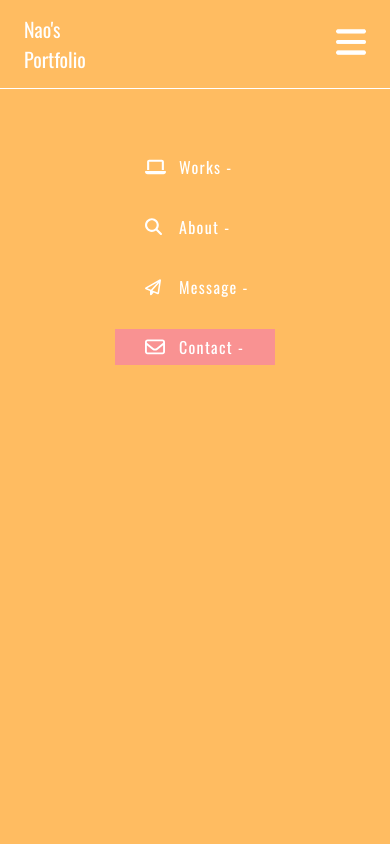
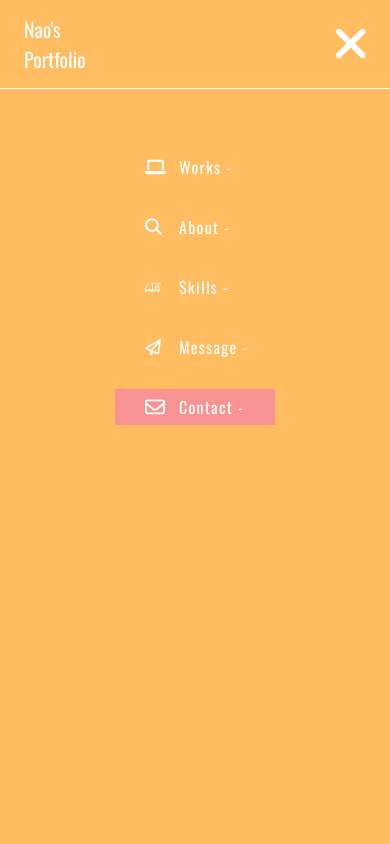
Before and after one commit to chibe36/portfolio, a plain HTML site: page portfolio/index.html in a window 390 px wide. Both pictures are taken after a click on the button "Menu". Shown: the top 844 px of the page. Drawn offline with nearby package versions, Linux system fonts and the light colour scheme.

Commit message:
Add files via upload

```diff
--- a/portfolio/JS/index.js
+++ b/portfolio/JS/index.js
@@ -1,13 +1,20 @@
 
 
 
+// ハンバーガーメニューのボタンをクリック
 jQuery("#js-button-drawer").click(function(){
-    jQuery(this).toggleClass("is__checked");
+    // ボタンに 'is-checked' クラスをトグル（追加・削除）
+    jQuery(this).toggleClass("is-checked");
+    // メニューをスライド表示・非表示
     jQuery("#js-drawer").slideToggle();
-    jQuery("body").toggleClass("is__fixed");
+    // bodyに 'is__fixed' クラスをトグルしてスクロールを固定
+    jQuery("body").toggleClass("is-fixed");
 });
 
-// ハンバーガーメニュー内のボタンをクリックしたらメニューを閉じる
+// ハンバーガーメニュー内のリンクをクリックしたらメニューを閉じる
 jQuery("#js-drawer a").click(function(){
-    jQuery("#js-button-drawer").trigger("click");
+    // メニューのボタンをクリックしたのと同じ動作をトリガーしてメニューを閉じる
+    if ($(window).width() <= 768) {
+        jQuery("#js-button-drawer").trigger("click");
+    }
 });
--- a/portfolio/index.html
+++ b/portfolio/index.html
@@ -26,7 +26,7 @@
                     <nav class="header__nav">
                         <ul class="header__nav-list">
                             <li class="header__nav-item">
-                                <a href="#works" class="header__nav-link button">
+                                <a href="#works" class="header__nav-link button" >
                                     <span class="button__icon">
                                         <svg width="21" height="16" viewBox="0 0 21 16" fill="none" xmlns="http://www.w3.org/2000/svg">
                                             <path d="M4.2 0.635498C3.04172 0.635498 2.1 1.57078 2.1 2.72115V11.0638H4.2V2.72115H16.8V11.0638H18.9V2.72115C18.9 1.57078 17.9583 0.635498 16.8 0.635498H4.2ZM0.63 12.1066C0.282187 12.1066 0 12.3868 0 12.7323C0 14.114 1.12875 15.2351 2.52 15.2351H18.48C19.8712 15.2351 21 14.114 21 12.7323C21 12.3868 20.7178 12.1066 20.37 12.1066H0.63Z" class="button__icon-path"/>
@@ -43,6 +43,40 @@
                                             </svg>
                                     </span>
                                     <span class="button__text">About -</span>
+                                </a>
+                            </li>
+                            <li class="header__nav-item">
+                                <a href="#skill" class="header__nav-link button" >
+                                    <span class="button__icon">
+                                        <svg version="1.1" id="_x32_" xmlns="http://www.w3.org/2000/svg" xmlns:xlink="http://www.w3.org/1999/xlink" x="0px" y="0px" width="20px" height="20px" viewBox="0 0 512 512" style="width: 16px; height: 16px; opacity: 1;" xml:space="preserve">
+                                            <g>
+                                                <path class="button__icon-path" d="M472.547,340.554c-7.141-24.781-14.266-49.578-21.391-74.359c-2.328-8.063-4.656-16.125-6.969-24.203
+                                                    l-19.344,19.344c6.266,24.672,12.531,49.344,18.797,74.031c3.094,12.156-5.016,22.969-18.344,18.813
+                                                    c-21.828-9.063-45.891-15.438-69.531-16.672c-26.875-1.375-54.406,4.125-79.172,14.453c-2.797,1.156-21.484,14.609-22.234,5.063
+                                                    c-0.406-22.313-0.828-44.625-1.234-66.938c-0.859-46.094-1.703-92.172-2.563-138.266c-0.047-2.641,6.328-3.969,7.641-4.469
+                                                    c10.438-3.953,21.359-6.672,32.359-8.453c26.797-4.359,53.172-2.125,79.375,4.516c8.344,2.125,17.094,4.719,23.25,10.094
+                                                    l12.438-12.422c-4.047-3.063-8.563-5.656-13.391-7.797c-22.234-9.953-50.453-13.891-74.578-14.453
+                                                    c-25.766-0.609-52.094,3.422-76.469,11.797c-4.75,1.625-12.516-2.688-17.375-4c-5.719-1.547-11.5-2.844-17.328-3.938
+                                                    c-12.844-2.375-25.875-3.672-38.938-3.875c-24.953-0.391-50.453,4.391-74.297,11.563c-5.25,1.969-1.5,0.578-0.328,0.141
+                                                    c-14.875,5.625-31.188,14.813-35.875,31.125c-1.172,4.078-2.359,8.156-3.531,12.234c-5.938,20.641-11.875,41.266-17.813,61.906
+                                                    c-8.125,28.219-16.234,56.422-24.359,84.625c-4.719,16.422-14.078,37.516-10.578,54.781c4.281,21.375,25.188,31.219,45.391,27.109
+                                                    c7.109-1.469,13.625-4.75,20.406-7.172c11.328-4.063,22.922-7.484,34.719-9.938c28.406-5.891,57.25-2.766,85.172,4.438
+                                                    c6.234,1.609,29.594,5.641,30.266,12.609c0.641,6.5,8.109,4.734,12.813,4.734c4.672,0,9.344,0,14.016,0
+                                                    c4.281,0,11.453,1.484,15.516-0.297c4.078-1.766,0.938-6.234,4.781-7.906c5.234-2.266,10.656-4.141,16.094-5.828
+                                                    c12.719-3.969,25.781-6.922,38.969-8.844c28.203-4.109,54.859-1.141,81.938,7.406c15.859,5,31.234,14.219,48.438,11.141
+                                                    c23.453-4.156,33.047-28.125,26.891-49.5C475.063,348.913,473.75,344.741,472.547,340.554z M226.5,206.616
+                                                    c-0.938,49.547-1.844,99.078-2.766,148.625c-0.063,3.313-0.969,5.375-4.656,5.281c-20.063-11.922-43.875-18.813-66.906-21.719
+                                                    c-27.063-3.422-53.547,0.266-79.484,8.313c-8.047,2.484-17.047,7.953-25.578,7.953c-9.766,0-15.438-8.688-13.156-17.766
+                                                    c5.969-23.453,11.906-46.922,17.875-70.375c7-27.578,13.984-55.172,21-82.75c1.75-6.859,3.484-13.734,5.234-20.609
+                                                    c4.266-16.813,28.047-20,42.25-22.953c26.516-5.484,53.391-5.453,79.813,0.766c4.563,1.078,27.5,4.609,27.375,11.156
+                                                    C227.156,170.569,226.828,188.601,226.5,206.616z"></path>
+                                                <path class="button__icon-path" d="M304.609,311.819l69.547-14.75L512,159.257l-54.813-54.813L319.375,242.257L304.609,311.819z M485.563,159.257
+                                                    L367.375,277.429l-12.203-12.203l118.188-118.172L485.563,159.257z M457.188,130.882l12.203,12.203L351.203,261.257L339,249.054
+                                                    L457.188,130.882z M336.234,254.21l25.984,26l-24.203,5.328l-7.125-7.109L336.234,254.21z" ></path>
+                                            </g>
+                                            </svg>
+                                    </span>
+                                    <span class="button__text">Skills -</span>
                                 </a>
                             </li>
                             <li class="header__nav-item">
```
Also changed, not shown: portfolio/sweet_shop/index.html (+8 -8 lines), portfolio/sweet_shop/js/script.js (+6 -4 lines), portfolio/img/icon_skill.svg (added).
